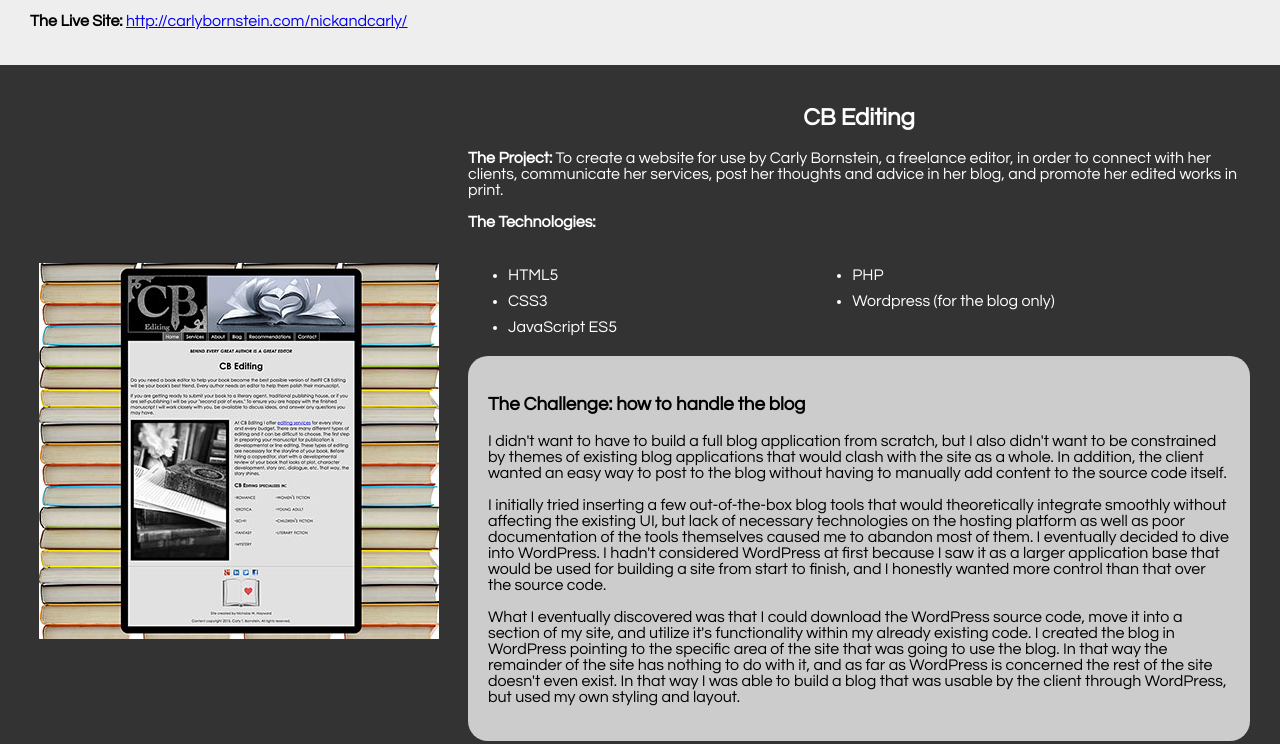
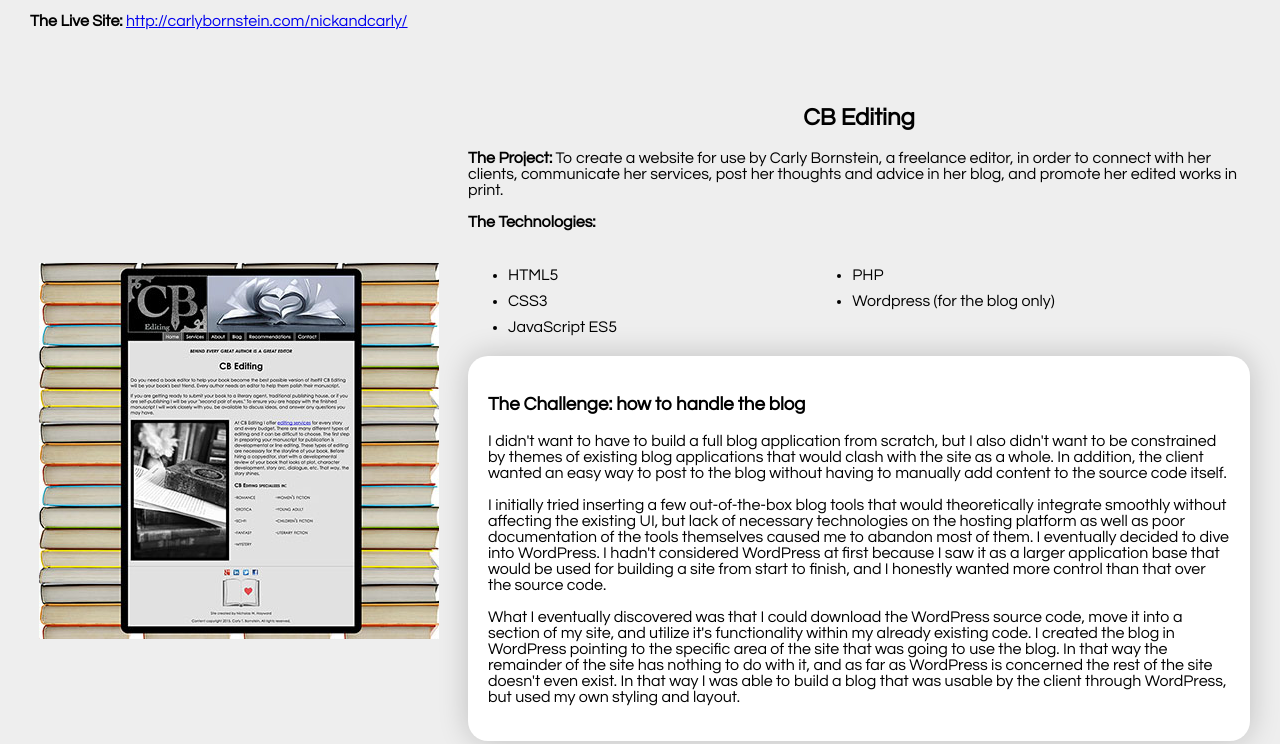
Before and after one commit to nhayward/nhayward.github.io, a plain HTML site: page index.html in a window 1280 px wide. Shown: the part 994-1738 px from the top of the page. Drawn offline with Linux system fonts and the light colour scheme.

Commit message:
challenge boxes are now white with a box shadow and the project backgrounds no longer alternate colors

```diff
--- a/css/style.css
+++ b/css/style.css
@@ -61,17 +61,11 @@ body {
 }
 
 .project:nth-of-type(odd) {
-	background-color: #333;
-	color: white;
 	-webkit-box-orient: horizontal;
 	-webkit-box-direction: reverse;
 	-webkit-flex-direction: row-reverse;
 	    -ms-flex-direction: row-reverse;
 	        flex-direction: row-reverse;
-}
-
-.project:nth-of-type(odd) a {
-	color: white;
 }
 
 .projDesc {
@@ -86,10 +80,11 @@ body {
 }
 
 .projDesc .challenge {
-	background-color: #ccc;
+	background-color: white;
 	color: black;
+	border-radius: 20px;
+	box-shadow: 0 0 30px rgba(0,0,0,0.2);
 	padding: 20px;
-	border-radius: 20px;
 }
 
 .projTech {
```
